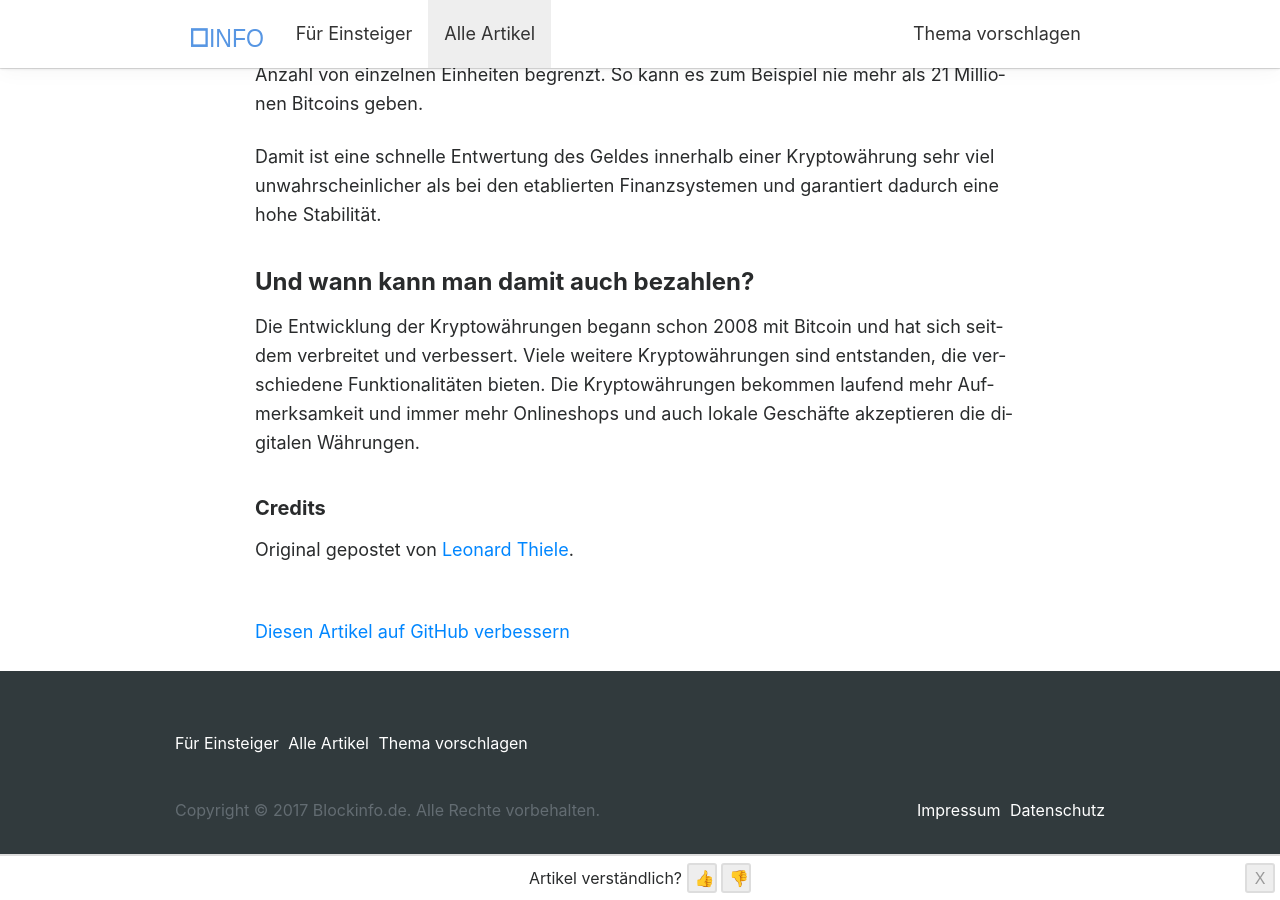
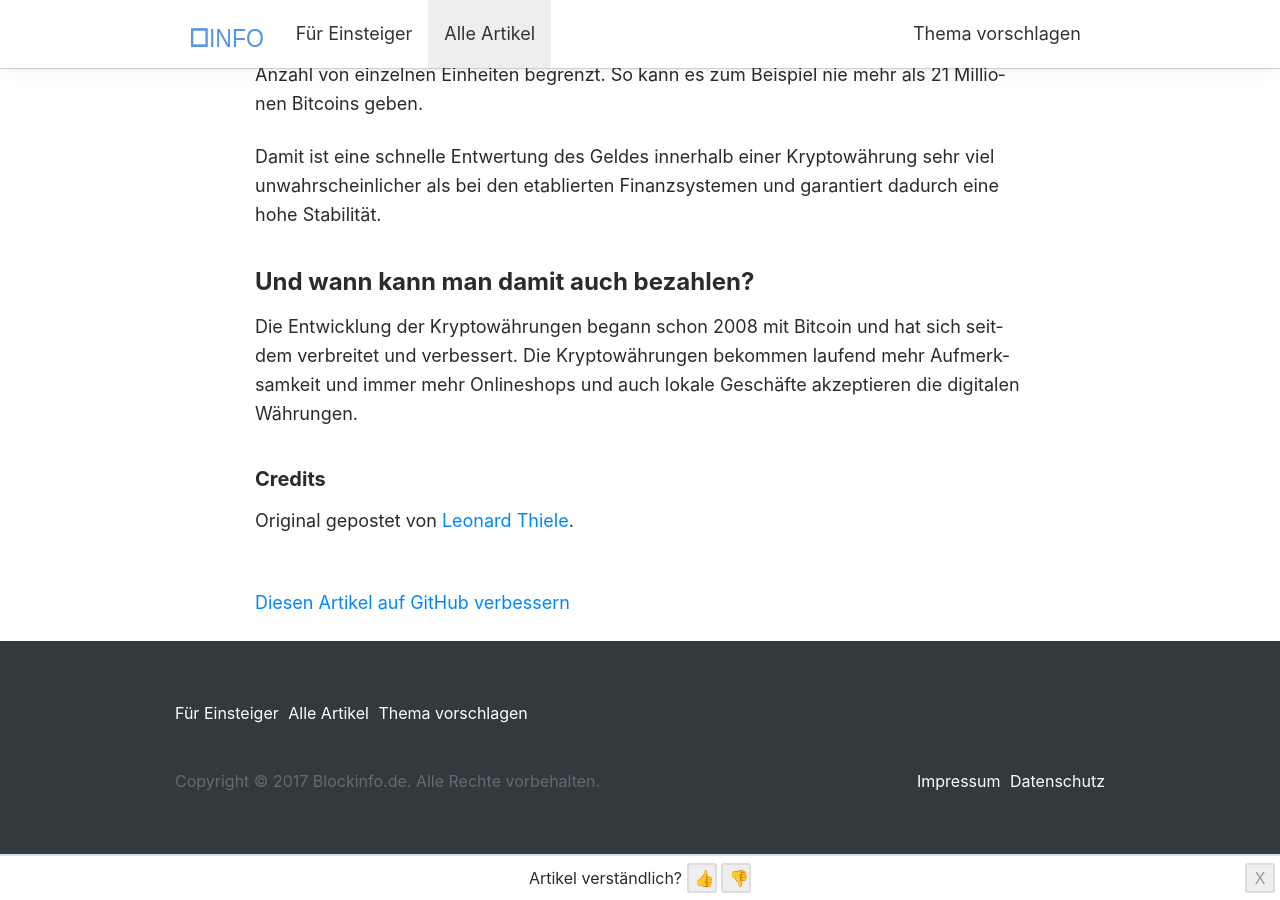
Before and after one commit to jossamarm/blockinfo.de, a Jekyll site: the page built from _posts/2017-07-20-crytocurrencies.md, in a window 1280 px wide and 900 px high, scrolled down 2634 px. Built offline with Jekyll 4.4.1, drawn with Linux system fonts in a browser that asks for light colours; nearby versions of some CDN libraries; comment, search, counter and statistics services are not loaded.

Commit message:
Text changes

```diff
--- a/_posts/2017-07-20-crytocurrencies.md
+++ b/_posts/2017-07-20-crytocurrencies.md
@@ -49,7 +49,7 @@ Damit ist eine schnelle Entwertung des Geldes innerhalb einer Kryptowährung seh
 
 #### Und wann kann man damit auch bezahlen?
 
-Die Entwicklung der Kryptowährungen begann schon 2008 mit Bitcoin und hat sich seitdem verbreitet und verbessert. Viele weitere Kryptowährungen sind entstanden, die verschiedene Funktionalitäten bieten. Die Kryptowährungen bekommen laufend mehr Aufmerksamkeit und immer mehr Onlineshops und auch lokale Geschäfte akzeptieren die digitalen Währungen.
+Die Entwicklung der Kryptowährungen begann schon 2008 mit Bitcoin und hat sich seitdem verbreitet und verbessert. Die Kryptowährungen bekommen laufend mehr Aufmerksamkeit und immer mehr Onlineshops und auch lokale Geschäfte akzeptieren die digitalen Währungen.
 
 
 ##### Credits
```
